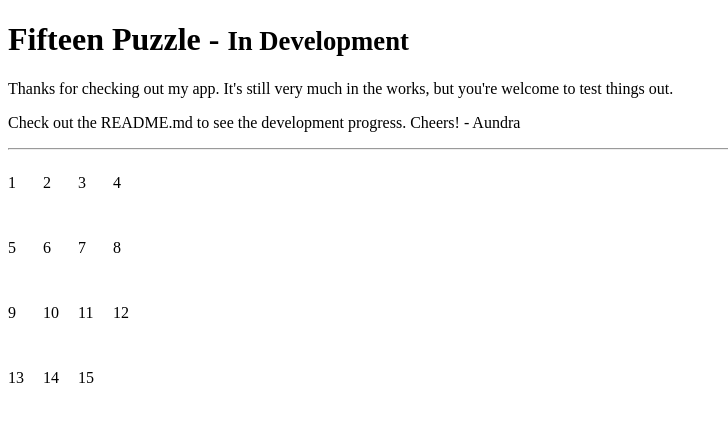
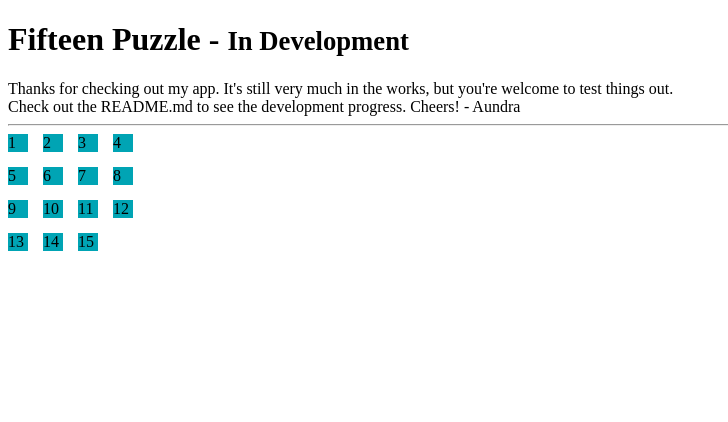
Before and after one commit to milleraundra/fifteen-puzzle, an Angular app: page / in a window 1280 px wide. Shown: the top 422 px of the page, without its empty margins (0-728 px from the left). Built offline with nearby package versions, Linux system fonts and the light colour scheme.

Commit message:
Adjust styling rules so .scss references can be used with shortened paths

```diff
--- a/angular.json
+++ b/angular.json
@@ -23,6 +23,11 @@
             "polyfills": "src/polyfills.ts",
             "tsConfig": "tsconfig.app.json",
             "inlineStyleLanguage": "scss",
+            "stylePreprocessorOptions": {
+              "includePaths": [
+                "src/assets"
+              ]
+            },
             "assets": [
               "src/favicon.ico",
               "src/assets"
--- a/src/app/tile/tile.component.scss
+++ b/src/app/tile/tile.component.scss
@@ -1,3 +1,6 @@
+@import 'spacing';
+
 #tile-wrapper {
-  //padding: $size2;
+  //margin: $size2;
+  background-color: #00a4b4
 }
--- /dev/null
+++ b/src/assets/spacing.scss
@@ -0,0 +1,6 @@
+$spacer: 16px;
+$size1: $spacer * .25;
+$size2: $spacer * .5;
+$size3: $spacer;
+$size4: $spacer * 1.5;
+$size5: $spacer * 3;
--- a/src/styles.scss
+++ b/src/styles.scss
@@ -1,7 +1,8 @@
 /* You can add global styles to this file, and also import other style files */
-$spacer: 16px;
-$size1: $spacer * .25;
-$size2: $spacer * .5;
-$size3: $spacer;
-$size4: $spacer * 1.5;
-$size5: $spacer * 3;
+* {
+  box-sizing: border-box;
+}
+
+p {
+  margin: 0;
+}
```
